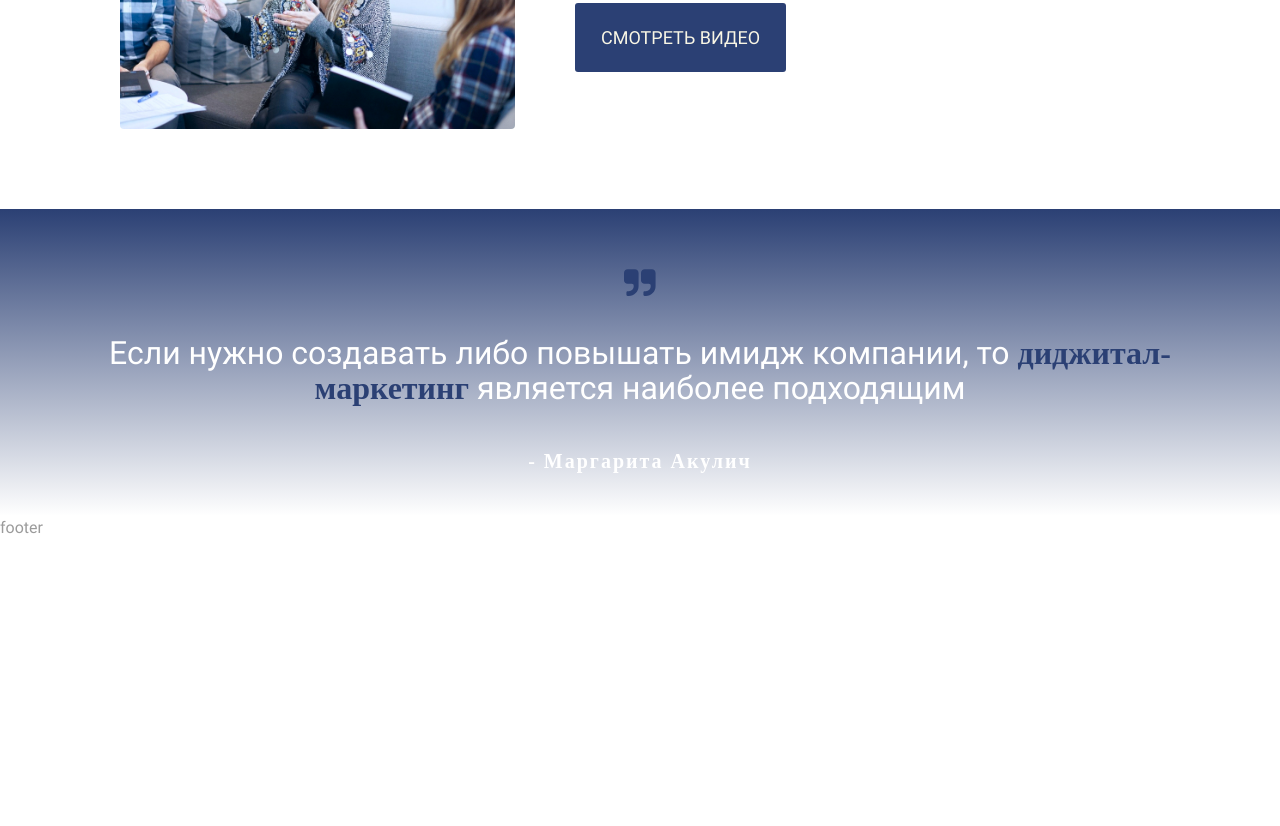
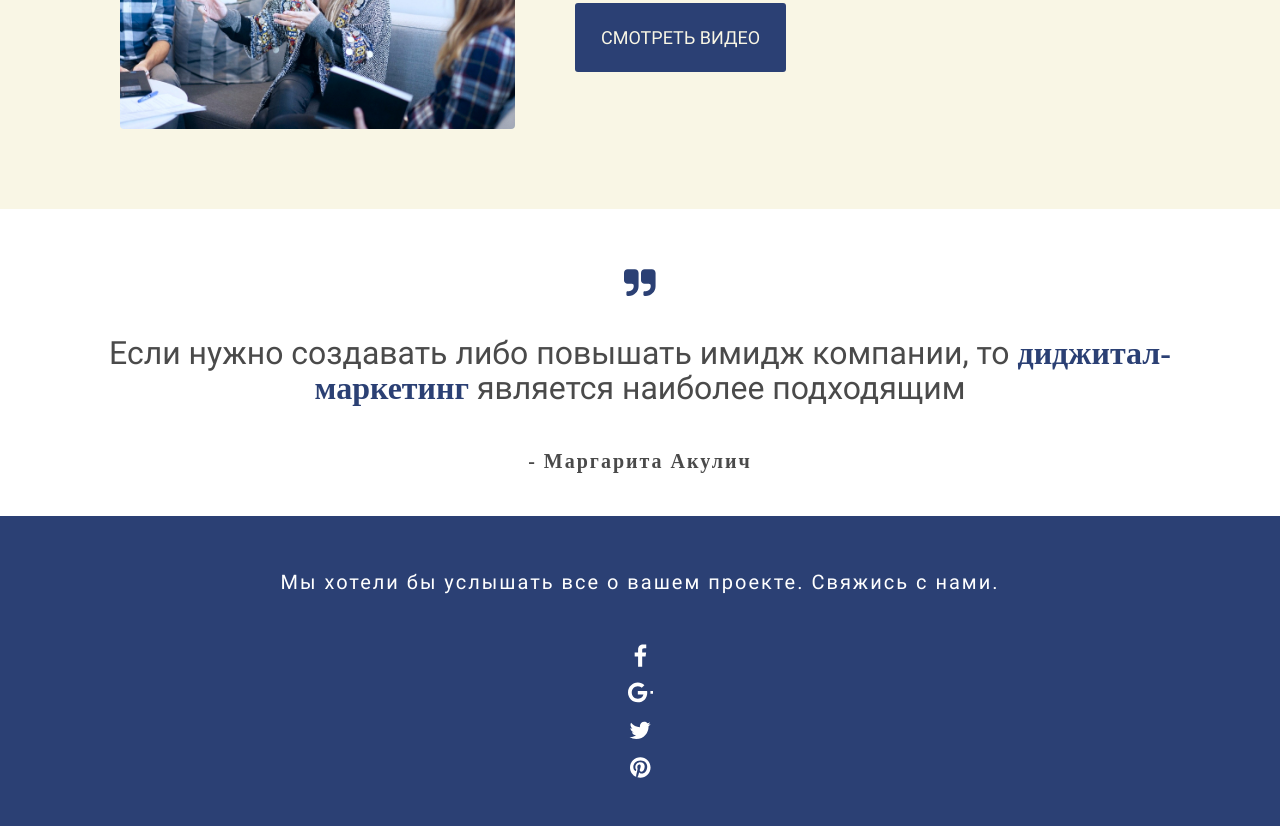
Before and after one commit to ssamarin/DiGi, a website: page src/index.html in a window 1280 px wide. Shown: the part 3090-3916 px from the top of the page. Before the commit the page ends 3630 px from the top, so only its background shows below. Drawn offline with nearby package versions, Linux system fonts and the light colour scheme; files that its build step writes are made by us from their sources; a web font is replaced by a local one.

Commit message:
add footer

```diff
--- a/src/index.html
+++ b/src/index.html
@@ -327,7 +327,26 @@
             </section>
         </main>
         <footer class="footer">
-            footer
+            <div class="container">
+                <div class="footer__tile">
+                    Мы хотели бы услышать все о вашем проекте.
+                    Свяжись с нами.
+                </div>
+                <div class="footer__social">
+                    <div class="footer__social-item">
+                        <img src="icons/social/facebook.svg" alt="facebook">
+                    </div>
+                    <div class="footer__social-item">
+                        <img src="icons/social/google.svg" alt="Google+">
+                    </div>
+                    <div class="footer__social-item">
+                        <img src="icons/social/twitter.svg" alt="Twitter">
+                    </div>
+                    <div class="footer__social-item">
+                        <img src="icons/social/pinterest.svg" alt="Pinterest">
+                    </div>
+                </div>
+            </div>
         </footer>
     </div>
     <script type="text/javascript" src="//code.jquery.com/jquery-1.11.0.min.js"></script>
--- /dev/null
+++ b/src/sass/blocks/_footer.sass
@@ -0,0 +1,19 @@
+.footer
+    padding: 55px 0 40px
+    text-align: center
+    background: $main-color
+    &__tile
+        margin: 0 auto 43px
+        max-width: 84%
+        font-family: 'Roboto-Regular'
+        font-weight: 400
+        font-size: 20px
+        line-height: 110%
+        letter-spacing: 2px
+        color: #FFFFFF
+    &__social
+        margin: 0 auto
+        min-height: 150px
+        display: flex
+        flex-direction: column
+        justify-content: space-around
--- a/src/sass/blocks/_quote.sass
+++ b/src/sass/blocks/_quote.sass
@@ -2,7 +2,6 @@
     padding: 60px 0 55px
     text-align: center
     font-family: 'Roboto Condensed'
-    background: linear-gradient(180deg, #2B4074 0%, rgba(43, 64, 116, 0) 100%)
     &__img
         margin-bottom: 58px
     &__text
@@ -11,7 +10,6 @@
         font-weight: 400
         font-size: 24px
         line-height: 108%
-        color: #fff
     &__blue
         font-family: 'RobotoCondensed-Bold'
         font-weight: 700
@@ -21,4 +19,3 @@
         font-weight: 700
         font-size: 20px
         letter-spacing: 2px
-        color: #fff
--- a/src/sass/blocks/_team.sass
+++ b/src/sass/blocks/_team.sass
@@ -1,6 +1,7 @@
 .team
     padding: 20px 0 40px
     text-align: center
+    background: $bg-color
     &__img
         margin-bottom: 40px
         width: 100%
--- a/src/sass/style.sass
+++ b/src/sass/style.sass
@@ -77,4 +77,5 @@ button
 @import 'blocks/_projects'
 @import 'blocks/_team'
 @import 'blocks/_quote'
+@import 'blocks/_footer'
 @import 'blocks/_media'
```
Also changed, not shown: dist/css/style.min.css, dist/index.html.
